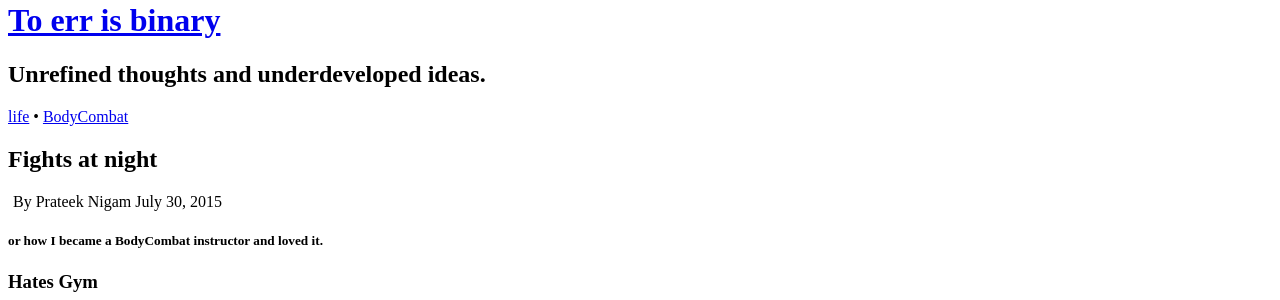
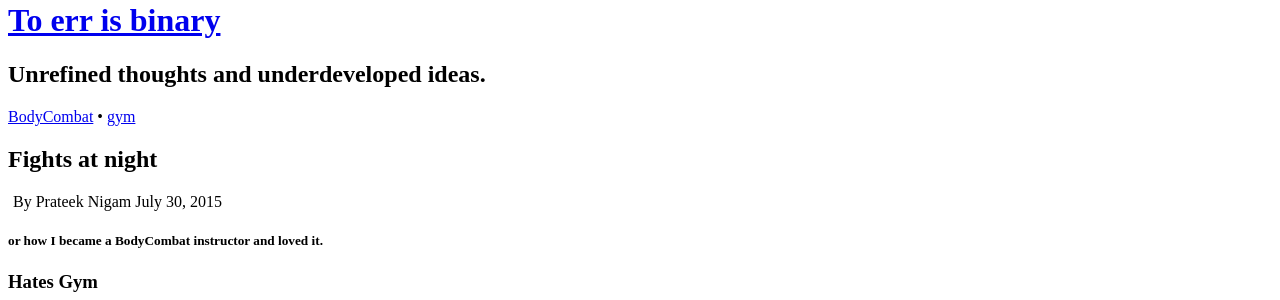
Before and after one commit to iag0/iag0.github.io, a Jekyll site: the page built from _posts/blog/2015-07-30-on-becoming-a-body-combat-instructor.markdown, in a window 1280 px wide and 900 px high. Shown: the part 349-649 px from the top of the window. Built offline with Jekyll 4.4.1, drawn with Linux system fonts in a browser that asks for light colours; nearby versions of some CDN libraries; part of the change alters nothing that is shown.

```diff
--- a/_posts/blog/2015-07-30-on-becoming-a-body-combat-instructor.markdown
+++ b/_posts/blog/2015-07-30-on-becoming-a-body-combat-instructor.markdown
@@ -2,9 +2,9 @@
 layout: post
 title: "Fights at night"
 modified:
-categories:
-excerpt:
-tags: [ life, BodyCombat ]
+categories: blog
+excerpt: "How I became a body combat instructor and loved it"
+tags: [ BodyCombat, gym ]
 image:
   feature:
 date: 2015-07-30T16:56:25+05:30
```
